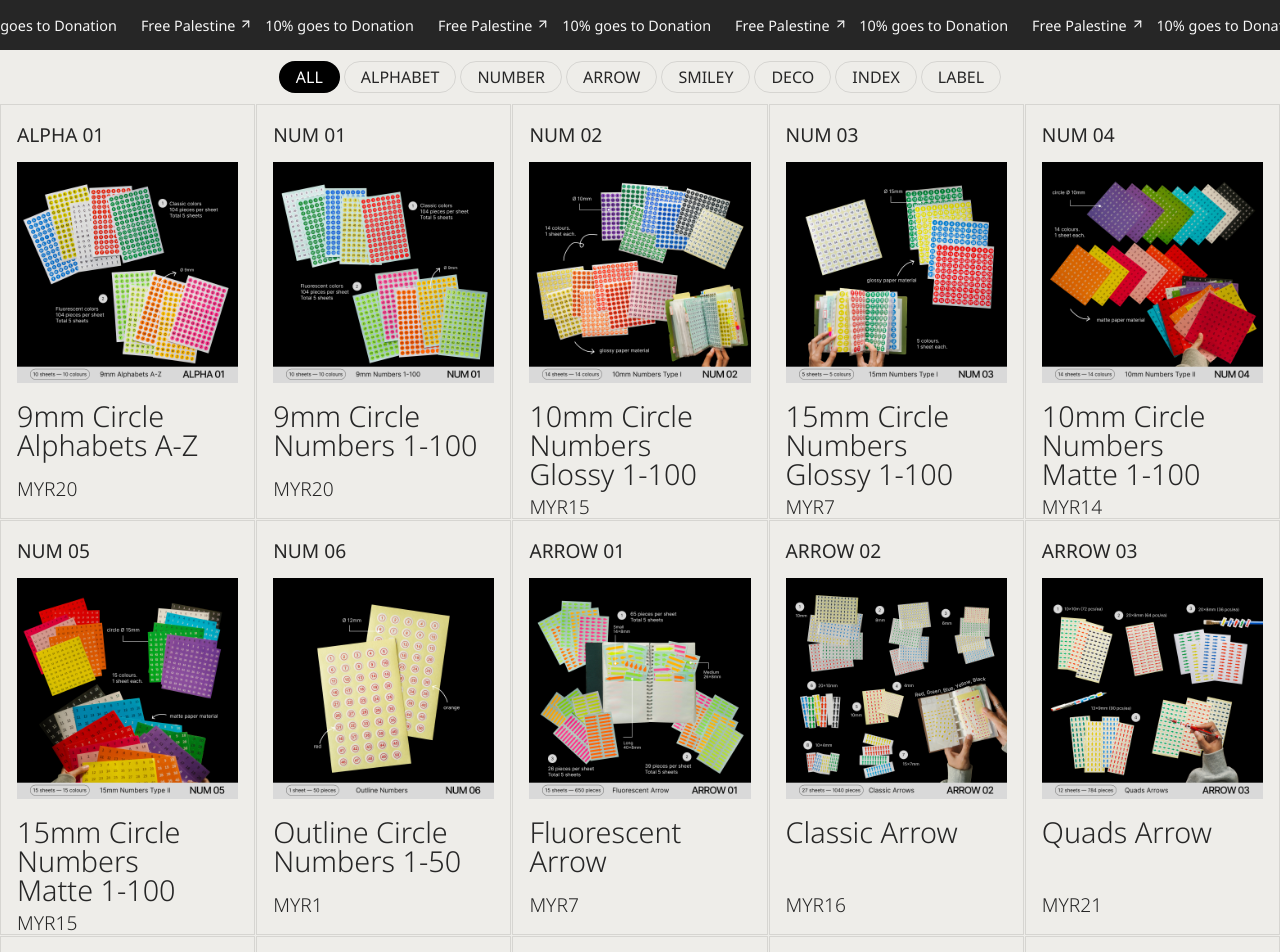
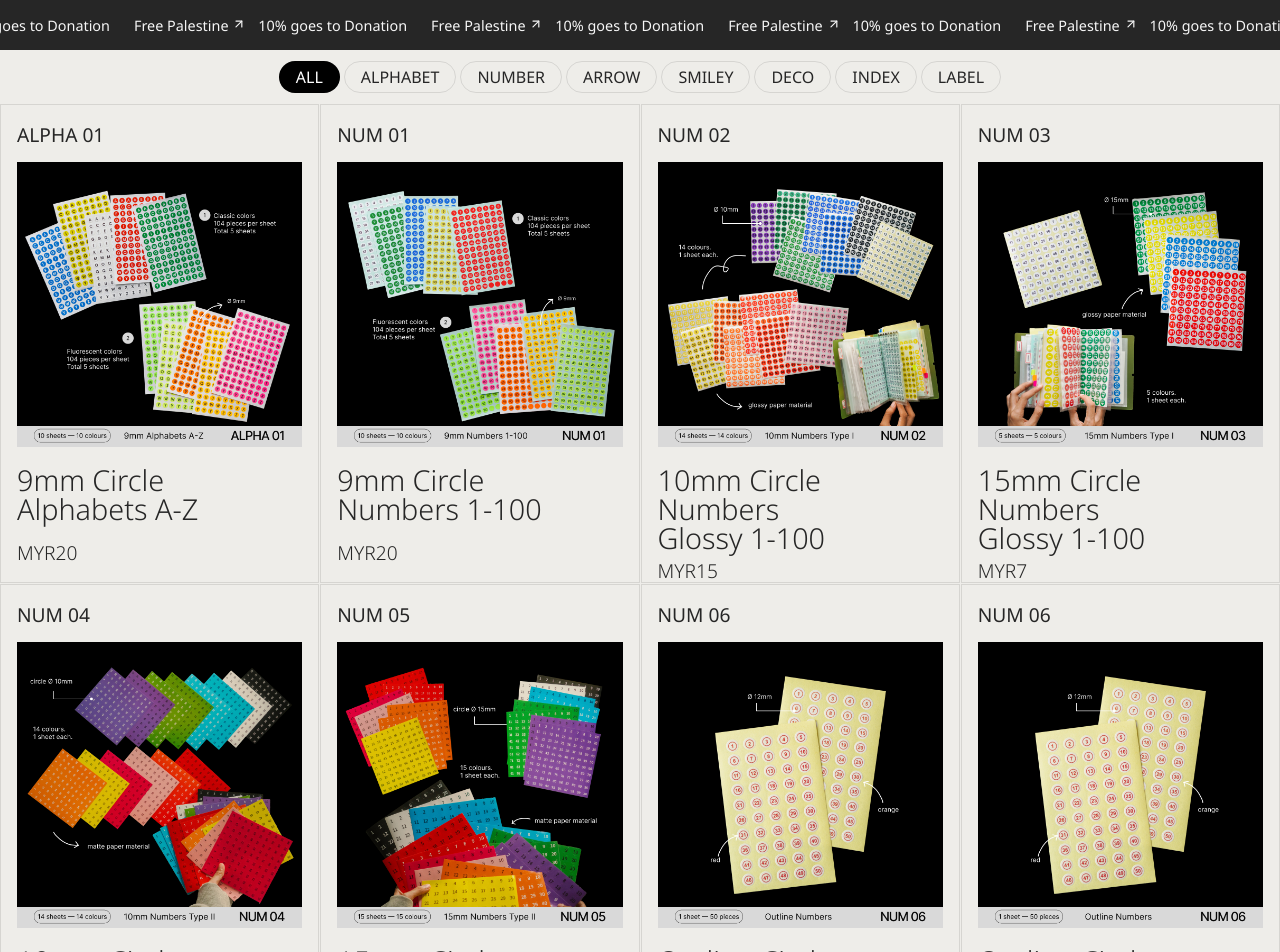
Before and after one commit to amiradeu/mart, a React (Vite) app: page / in a window 1280 px wide. Shown: the top 952 px of the page. Built offline with nearby package versions, Linux system fonts and the light colour scheme.

Commit message:
Data > Seperate variation

```diff
--- a/src/components/Home/Home.js
+++ b/src/components/Home/Home.js
@@ -15,11 +15,13 @@ function Home() {
         <Wrapper>
             <Superheader />
             {/* <Header /> */}
-            <CategoryFilter
-                category={selectedCategory}
-                onChange={setSelectedCategory}
-            />
-            <ProductGrid category={selectedCategory} />
+            <main>
+                <CategoryFilter
+                    category={selectedCategory}
+                    onChange={setSelectedCategory}
+                />
+                <ProductGrid category={selectedCategory} />
+            </main>
         </Wrapper>
     )
 }
--- a/src/components/ProductGrid/ProductGrid.js
+++ b/src/components/ProductGrid/ProductGrid.js
@@ -65,7 +65,7 @@ const Wrapper = styled.div`
     /* background-color: #d0aaf1; */
 
     display: grid;
-    grid-template-columns: repeat(auto-fill, minmax(230px, 1fr));
+    grid-template-columns: repeat(auto-fill, minmax(300px, 1fr));
     gap: 1px;
 `
 
--- a/src/data.js
+++ b/src/data.js
@@ -107,11 +107,20 @@ export const PRODUCTS = [
     },
     {
         title: 'NUM 06',
-        subtitle: 'Outline Circle Numbers 1-50',
+        subtitle: 'Outline Circle Numbers 1-50 (Red)',
         price: 1,
         image: 'num06',
         category: CATEGORY.NUM,
         quantity: 10,
+        description: '',
+    },
+    {
+        title: 'NUM 06',
+        subtitle: 'Outline Circle Numbers 1-50 (Orange)',
+        price: 1,
+        image: 'num06',
+        category: CATEGORY.NUM,
+        quantity: 3,
         description: '',
     },
     {
```
